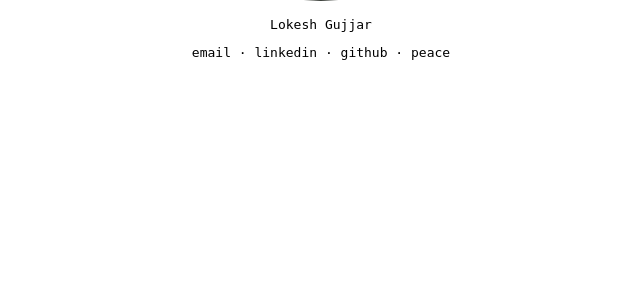
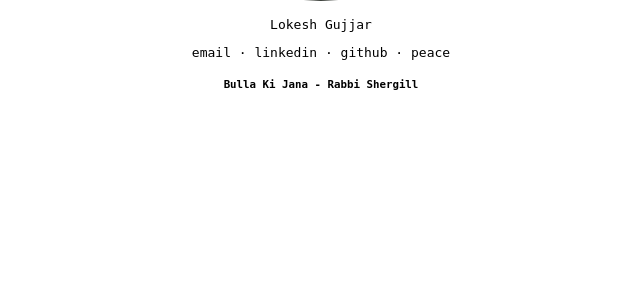
Before and after one commit to LokeshGujjar/lokeshgujjar.github.io, a PHP site: page / in a window 1280 px wide. Shown: the part 519-800 px from the top of the page, without its empty margins (319-959 px from the left). Run offline with PHP 8.4, Linux system fonts and the light colour scheme; some libraries are stand-ins or nearby versions.

Commit message:
Update style.css

```diff
--- a/style.css
+++ b/style.css
@@ -67,7 +67,7 @@ body {
 
   .btn {
     background-color: transparent;
-    color: white;
+    color: black;
     border: none;
     cursor: pointer;
   }
@@ -83,7 +83,7 @@ body {
 
   .playing {
     text-align: center;
-    color: white;
+    color: black;
   }
 
   .song-name:hover {
@@ -91,5 +91,5 @@ body {
   }
 
   .song-name {
-    color: white;
+    color: black;
   }
```
